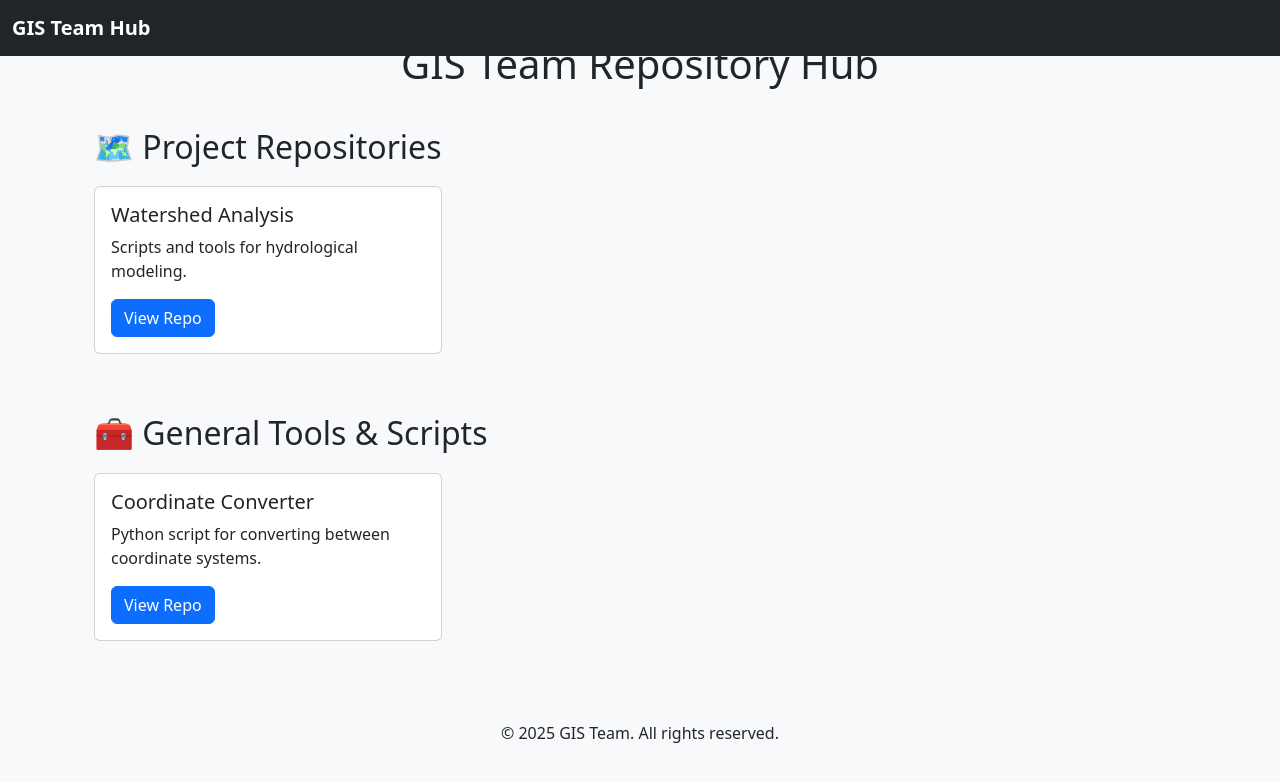
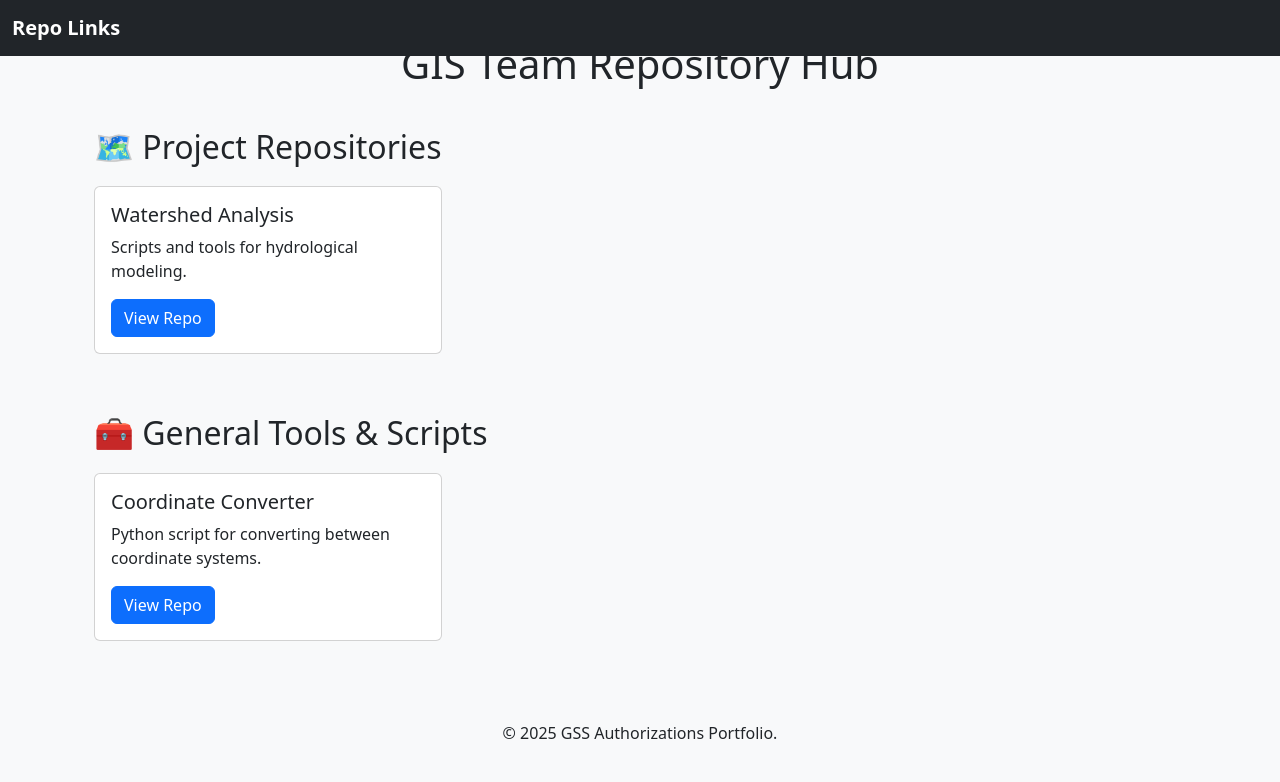
Before and after one commit to patjohns/pages_testing, a Jekyll site: the page built from index.html, in a window 1280 px wide. Shown: the top 782 px of the page. Built offline with Jekyll 4.4.1, drawn with Linux system fonts in a browser that asks for light colours.

Commit message:
Update default.html

```diff
--- a/_layouts/default.html
+++ b/_layouts/default.html
@@ -24,7 +24,7 @@
   <!-- Header / Navigation -->
   <nav class="navbar navbar-expand-lg navbar-dark bg-dark fixed-top">
     <div class="container-fluid">
-      <a class="navbar-brand" href="#">GIS Team Hub</a>
+      <a class="navbar-brand" href="#">Repo Links</a>
     </div>
   </nav>
 
@@ -36,7 +36,7 @@
   <!-- Footer -->
   <footer class="text-center">
     <div class="container">
-      <p class="mb-0">© {{ site.time | date: '%Y' }} GIS Team. All rights reserved.</p>
+      <p class="mb-0">© {{ site.time | date: '%Y' }} GSS Authorizations Portfolio.</p>
     </div>
   </footer>
 
```
